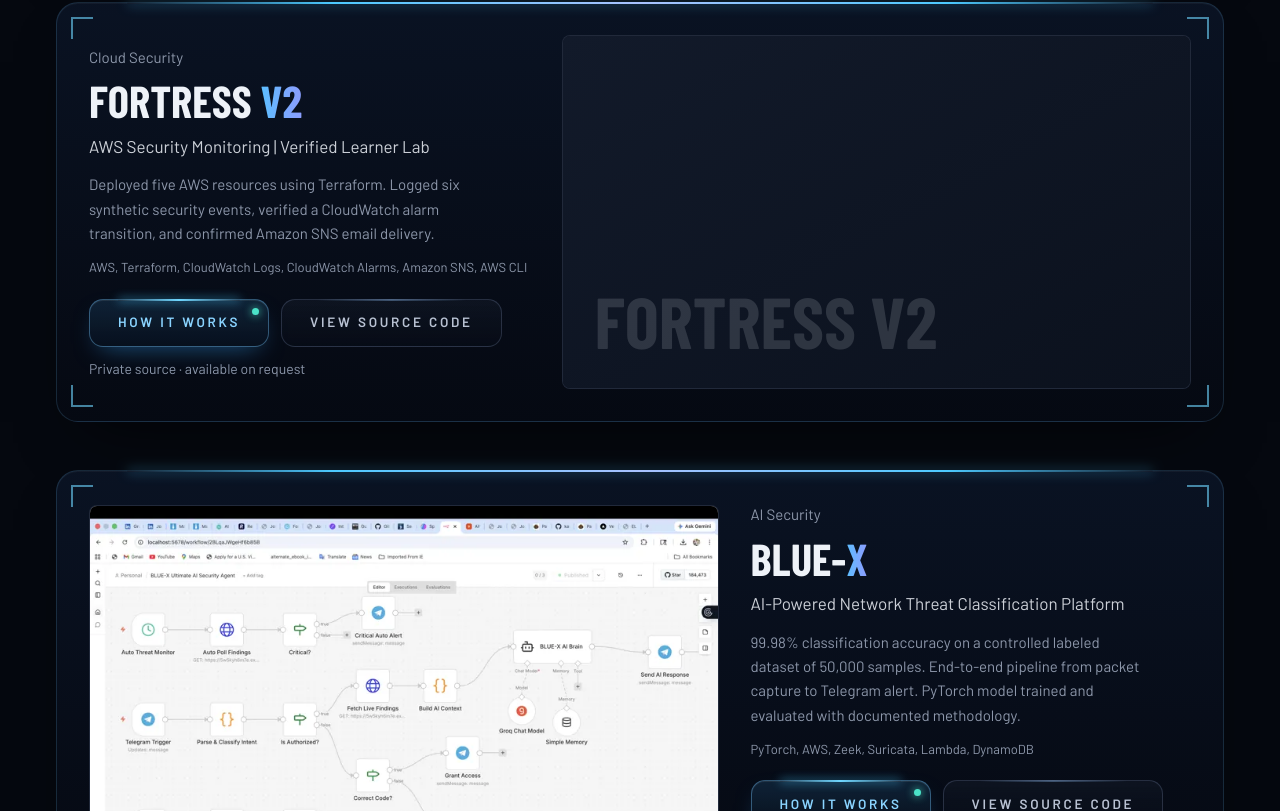
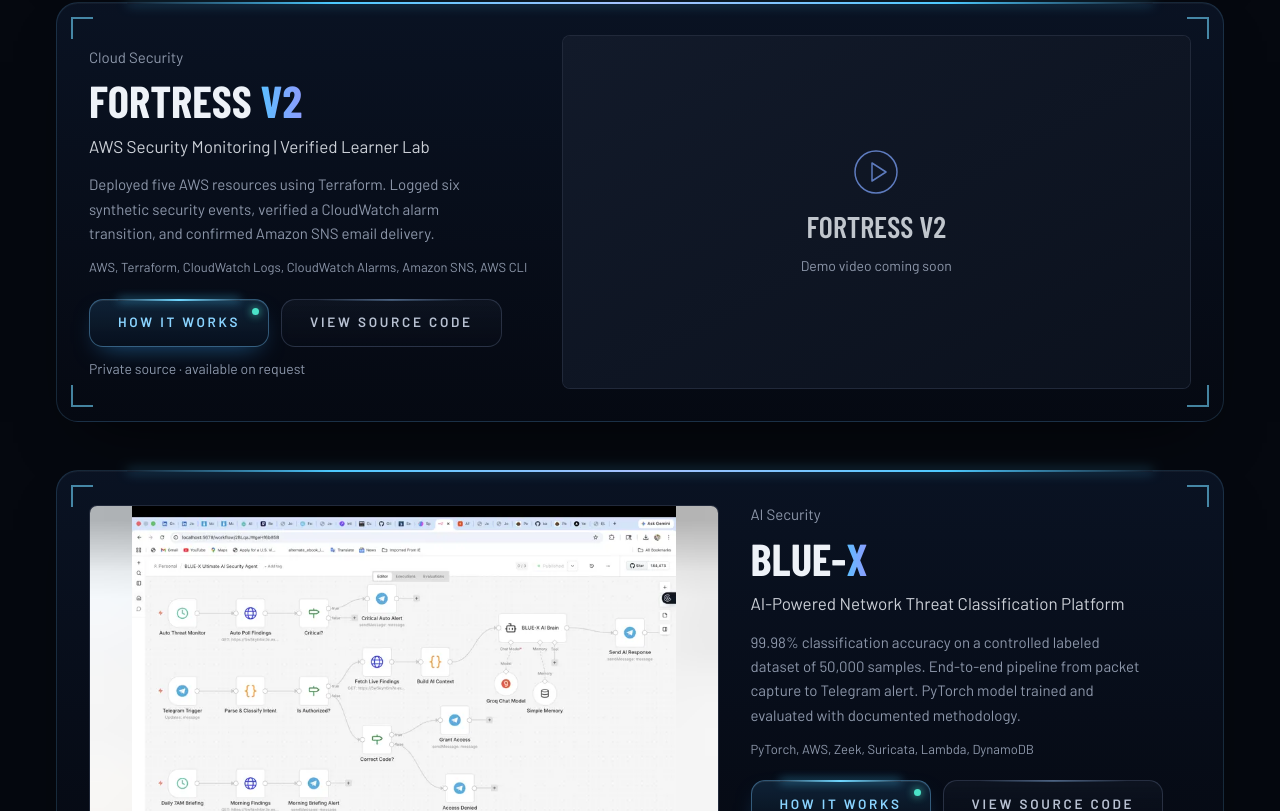
Before and after one commit to kamara1994/portfolio, a Next.js app: page / in a window 1280 px wide. Shown: the part 1809-2620 px from the top of the page. Built offline with nearby package versions, Linux system fonts and the light colour scheme.

Commit message:
Compact project presentation and bound media dimensions

```diff
--- a/components/ProjectMedia.tsx
+++ b/components/ProjectMedia.tsx
@@ -15,7 +15,7 @@ export default function ProjectMedia({ project, priority = false }: { project: P
   if (video && !failed) {
     return (
       <video
-        className="h-full w-full object-cover"
+        className="h-full w-full object-contain bg-ink"
         src={video}
         poster={screenshot}
         onError={() => setFailed(true)}
@@ -35,7 +35,7 @@ export default function ProjectMedia({ project, priority = false }: { project: P
     return (
       // eslint-disable-next-line @next/next/no-img-element
       <img
-        className="h-full w-full object-cover object-top"
+        className="h-full w-full object-contain bg-ink"
         src={screenshot}
         alt={`${title} screenshot`}
         loading={priority ? 'eager' : 'lazy'}
@@ -46,8 +46,10 @@ export default function ProjectMedia({ project, priority = false }: { project: P
   }
 
   return (
-    <div className="flex h-full w-full items-end bg-gradient-to-br from-raised to-panel p-8">
-      <span className="font-display text-5xl font-bold uppercase leading-none text-snow/15 md:text-7xl">{title}</span>
+    <div className="flex h-full w-full flex-col items-center justify-center gap-3 bg-gradient-to-br from-raised to-panel p-5 text-center">
+      <svg aria-hidden="true" viewBox="0 0 48 48" fill="none" className="h-12 w-12 text-signal/70"><circle cx="24" cy="24" r="21" stroke="currentColor" strokeWidth="1.5"/><path d="M20 15l14 9-14 9V15z" stroke="currentColor" strokeWidth="1.5" strokeLinejoin="round"/></svg>
+      <span className="font-display text-2xl font-semibold uppercase leading-tight text-snow/80 sm:text-3xl">{title}</span>
+      <span className="text-sm text-smoke">Demo video coming soon</span>
     </div>
   )
 }
```
